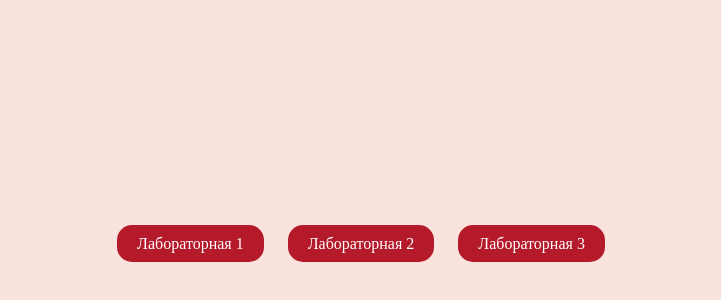
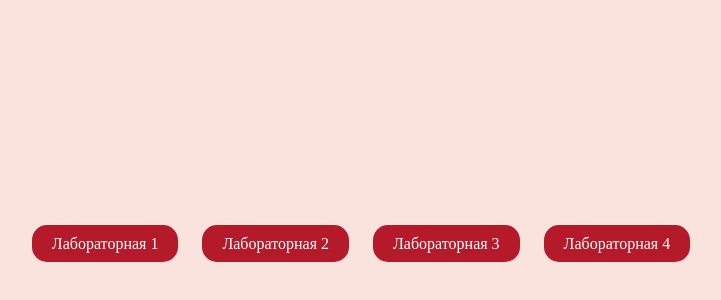
Before and after one commit to Anastas1a1/graphic, a plain HTML site: page index.html in a window 1280 px wide. Shown: the part 156-456 px from the top of the page, without its empty margins (279-1000 px from the left). Drawn offline with Linux system fonts and the light colour scheme.

Commit message:
Update index.html

```diff
--- a/index.html
+++ b/index.html
@@ -45,6 +45,7 @@
         <a class="button" href="lab1.html">Лабораторная 1</a>
         <a class="button" href="lab2.html">Лабораторная 2</a>
         <a class="button" href="lab3.html">Лабораторная 3</a>
+        <a class="button" href="lab4.html">Лабораторная 4</a>
     </div >
 </body>
 </html>
```
